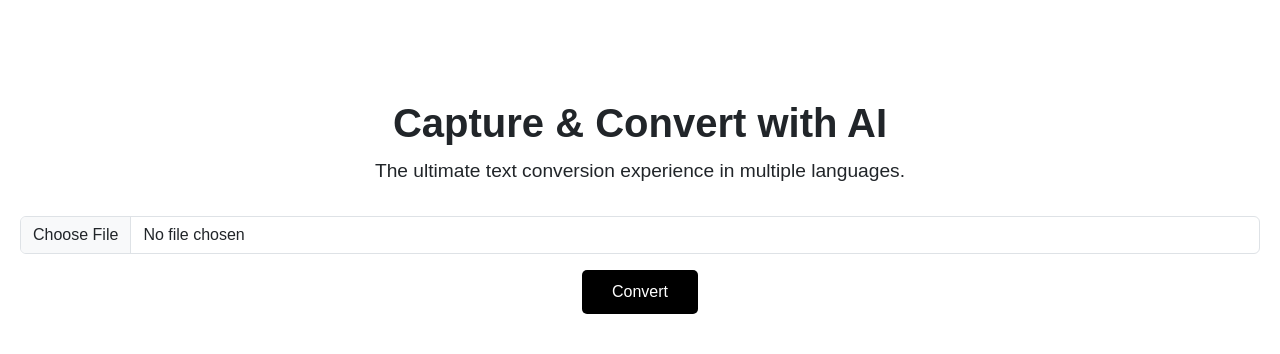
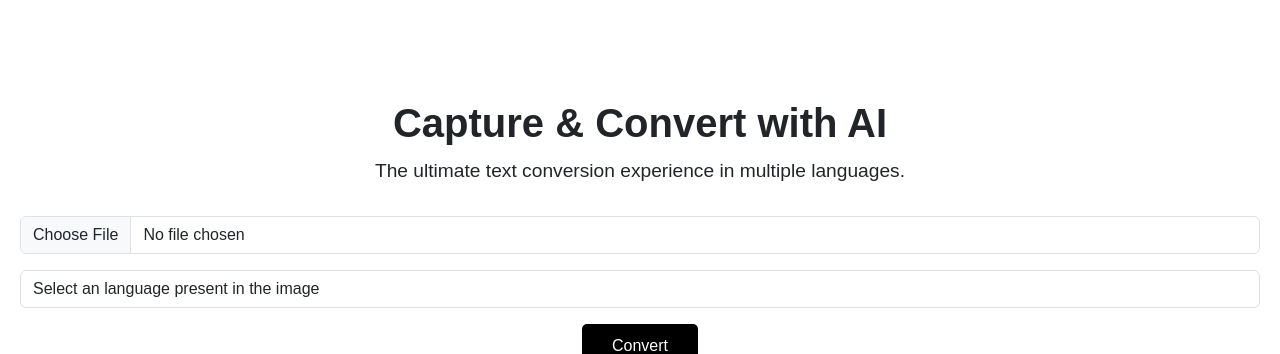
Before and after one commit to vickyrock008/health_app, a Flask app: page / in a window 1280 px wide. Shown: the part 69-423 px from the top of the page. Run offline with Flask 3, Linux system fonts and the light colour scheme; some libraries are stand-ins or nearby versions.

Commit message:
Update index.html

```diff
--- a/templates/index.html
+++ b/templates/index.html
@@ -111,6 +111,10 @@
         <div class="upload-section">
             <form id="uploadForm" enctype="multipart/form-data">
                 <input type="file" id="imageInput" name="image" accept="image/*" class="form-control mb-3" required>
+                <select name="language" class="form-control mb-3" required>
+                    <option value="" disabled selected>Select an language present in the image</option>
+                    <option value="eng">English</option>
+                </select>
                 <button type="submit" id="convertButton" class="btn btn-primary">Convert</button>
             </form>
             <!-- Image preview section -->
```
